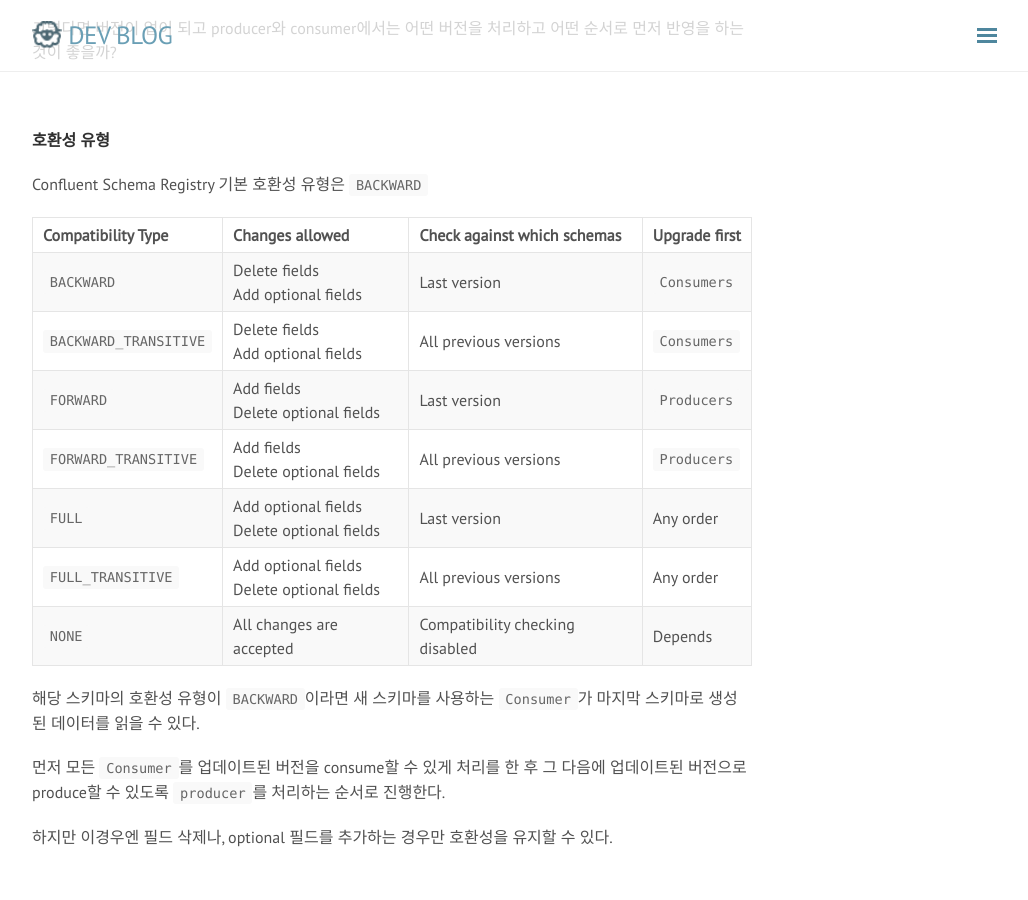
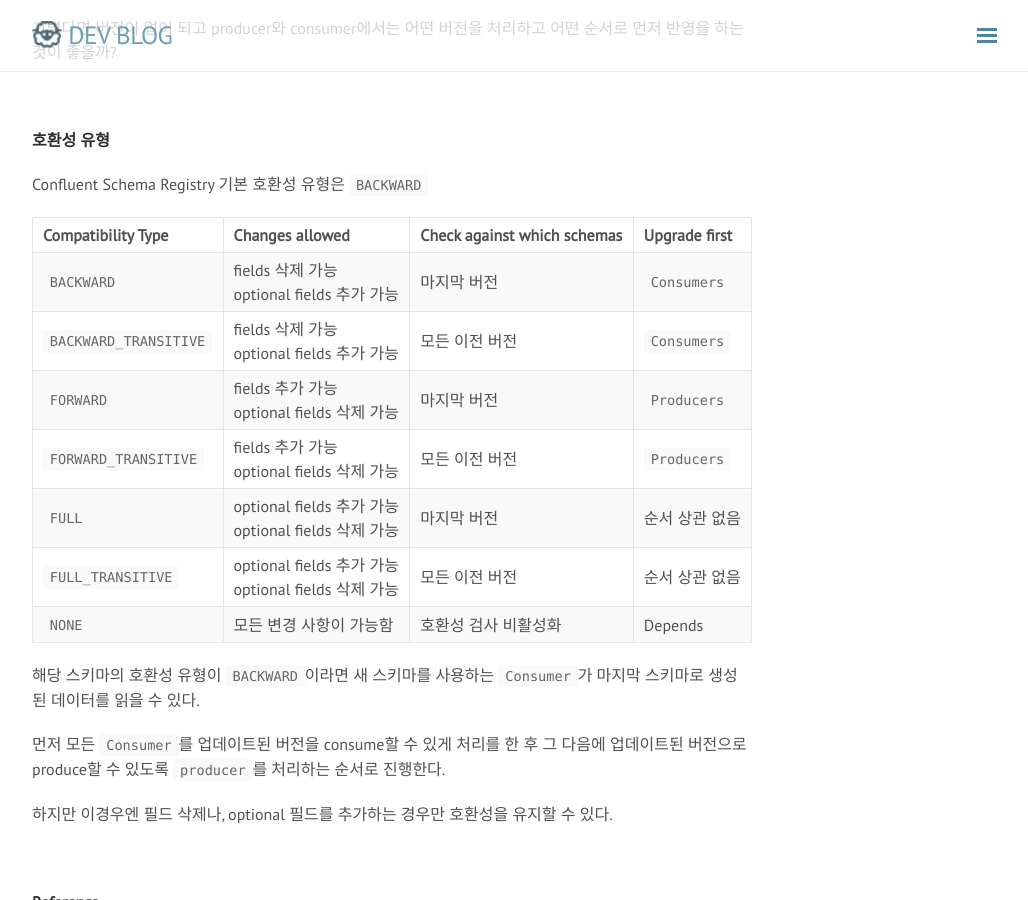
Before and after one commit to rmcodestar/rmcodestar.github.io, a Jekyll site: the page built from _posts/2020-05-24-confluent-schema-registry-호환성.md, in a window 1280 px wide and 900 px high, scrolled down 384 px. Shown: the whole window, without its empty margins (248-1276 px from the left). Built offline with Jekyll 4.4.1, drawn with Linux system fonts in a browser that asks for light colours; nearby versions of some CDN libraries; comment, search, counter and statistics services are not loaded.

Commit message:
Update 2020-05-24-confluent-schema-registry-호환성.md

```diff
--- a/_posts/2020-05-24-confluent-schema-registry-호환성.md
+++ b/_posts/2020-05-24-confluent-schema-registry-호환성.md
@@ -22,15 +22,15 @@ Schema version이 달라지면 어떻게 호환성이 관리될까?
 
 Confluent Schema Registry 기본 호환성 유형은 `BACKWARD`
 
-| Compatibility Type    | Changes allowed                           | Check against which schemas     | Upgrade first |
-| :-------------------- | :---------------------------------------- | :------------------------------ | :------------ |
-| `BACKWARD`            | Delete fields <br> Add optional fields          | Last version                    | `Consumers`   |
-| `BACKWARD_TRANSITIVE` | Delete fields <br> Add optional fields          | All previous versions           | `Consumers`   |
-| `FORWARD`             | Add fields <br> Delete optional fields          | Last version                    | `Producers`   |
-| `FORWARD_TRANSITIVE`  | Add fields <br> Delete optional fields          | All previous versions           | `Producers`   |
-| `FULL`                | Add optional fields <br> Delete optional fields | Last version                    | Any order     |
-| `FULL_TRANSITIVE`     | Add optional fields <br> Delete optional fields | All previous versions           | Any order     |
-| `NONE`                | All changes are accepted                  | Compatibility checking disabled | Depends       |
+| Compatibility Type    | Changes allowed                                   | Check against which schemas  | Upgrade first |
+| :-------------------- | :------------------------------------------------ | :--------------------------- | :------------ |
+| `BACKWARD`            | fields 삭제 가능 <br> optional fields 추가 가능       | 마지막 버전                     | `Consumers`   |
+| `BACKWARD_TRANSITIVE` | fields 삭제 가능 <br> optional fields 추가 가능       | 모든 이전 버전                   | `Consumers`   |
+| `FORWARD`             | fields 추가 가능 <br> optional fields 삭제 가능       | 마지막 버전                     | `Producers`   |
+| `FORWARD_TRANSITIVE`  | fields 추가 가능 <br> optional fields 삭제 가능       | 모든 이전 버전                   | `Producers`   |
+| `FULL`                | optional fields 추가 가능 <br> optional fields 삭제 가능| 마지막 버전                   | 순서 상관 없음    |
+| `FULL_TRANSITIVE`     | optional fields 추가 가능 <br> optional fields 삭제 가능| 모든 이전 버전                | 순서 상관 없음    |
+| `NONE`                | 모든 변경 사항이 가능함                                | 호환성 검사 비활성화              | Depends       |
 
 
 해당 스키마의 호환성 유형이 `BACKWARD`이라면 새 스키마를 사용하는 `Consumer`가 마지막 스키마로 생성 된 데이터를 읽을 수 있다.
```
